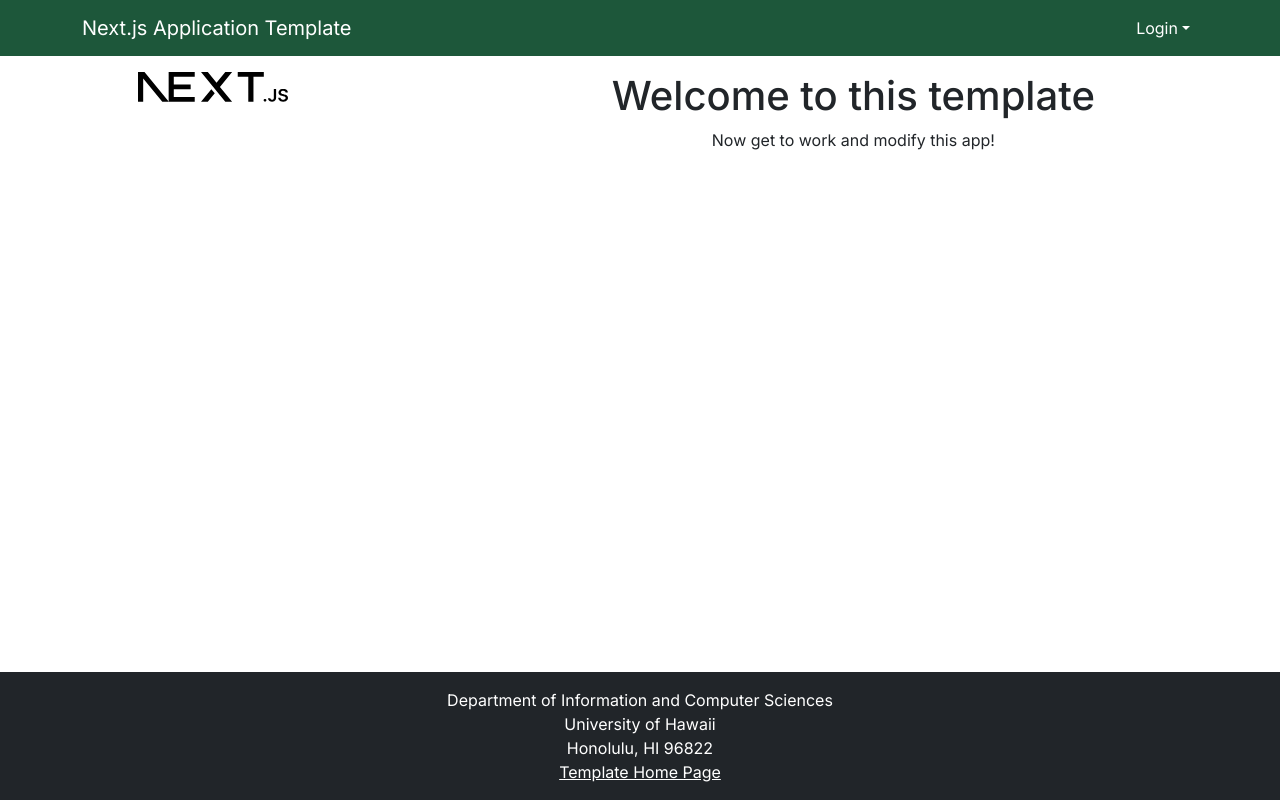
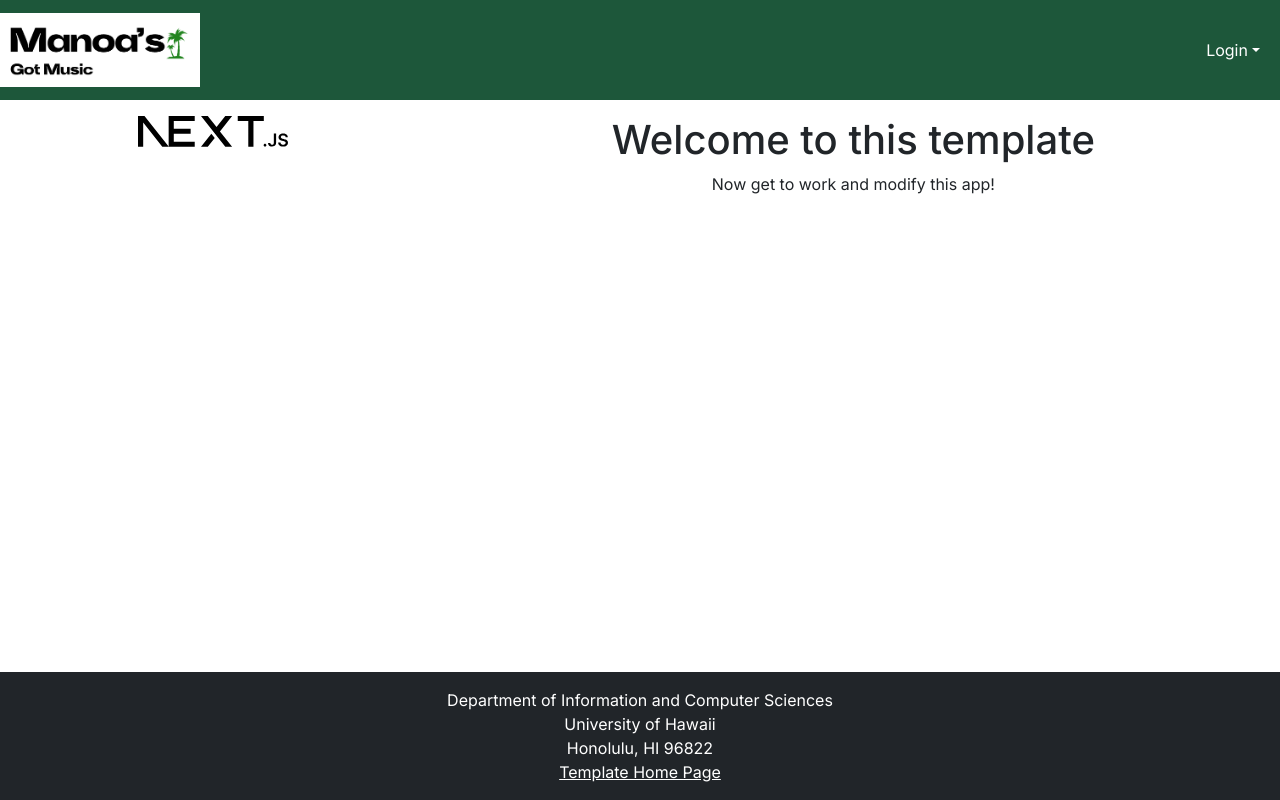
Before and after one commit to manoas-got-music/source-code, a Next.js app: page / in a window 1280 px wide. Built offline with nearby package versions, Linux system fonts and the light colour scheme; no server answers.

Commit message:
Added nav bar links and Logos

```diff
--- a/src/components/Navbar.tsx
+++ b/src/components/Navbar.tsx
@@ -15,28 +15,33 @@ const NavBar: React.FC = () => {
   const pathName = usePathname();
   return (
     <Navbar className="green-background" expand="lg">
+<Navbar.Brand href="/">
+      <img
+        src="./Manoa-Logo.png"
+        width="200"
+        alt="Manoa Logo"
+      />
+</Navbar.Brand>
       <Container>
-        <Navbar.Brand href="/">Next.js Application Template</Navbar.Brand>
         <Navbar.Toggle aria-controls="basic-navbar-nav" />
         <Navbar.Collapse id="basic-navbar-nav">
           <Nav className="me-auto justify-content-start">
             {currentUser
               ? [
-                  <Nav.Link id="add-stuff-nav" href="/add" key="add" active={pathName === '/add'}>
-                    Add Stuff
+                <Nav.Link id="Find-Jam-nav">
+                Find Jam Sessions
+                </Nav.Link>,
+                  <Nav.Link id="Browse-Musicians-nav">
+                    Browse Musicians
                   </Nav.Link>,
-                  <Nav.Link id="list-stuff-nav" href="/list" key="list" active={pathName === '/list'}>
-                    List Stuff
+                  <Nav.Link id="edit-profile-nav">
+                  Edit Profile
+                  </Nav.Link>,
+                  <Nav.Link id="about-nav">
+                    About
                   </Nav.Link>,
                 ]
               : ''}
-            {currentUser && role === 'ADMIN' ? (
-              <Nav.Link id="admin-stuff-nav" href="/admin" key="admin" active={pathName === '/admin'}>
-                Admin
-              </Nav.Link>
-            ) : (
-              ''
-            )}
           </Nav>
           <Nav>
             {session ? (
```
Also changed, not shown: public/Manoa-Logo.png (added).
